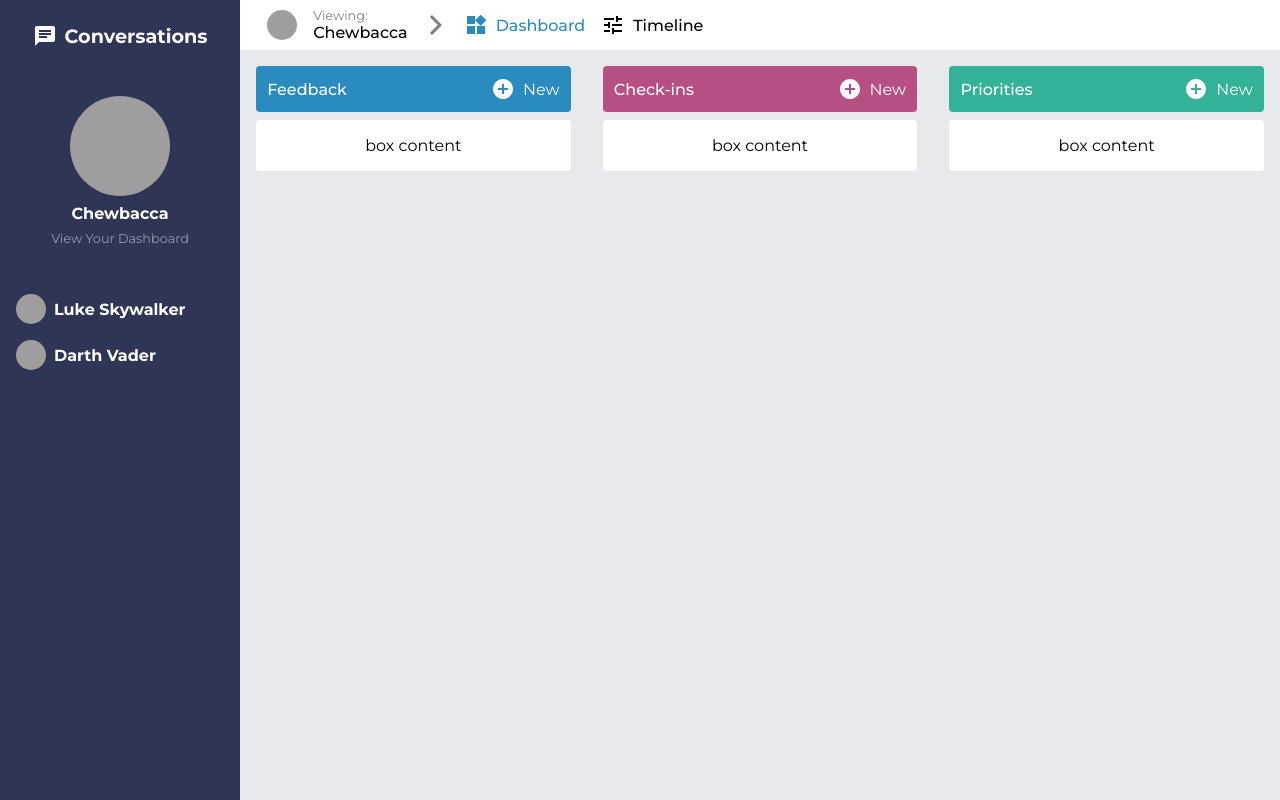
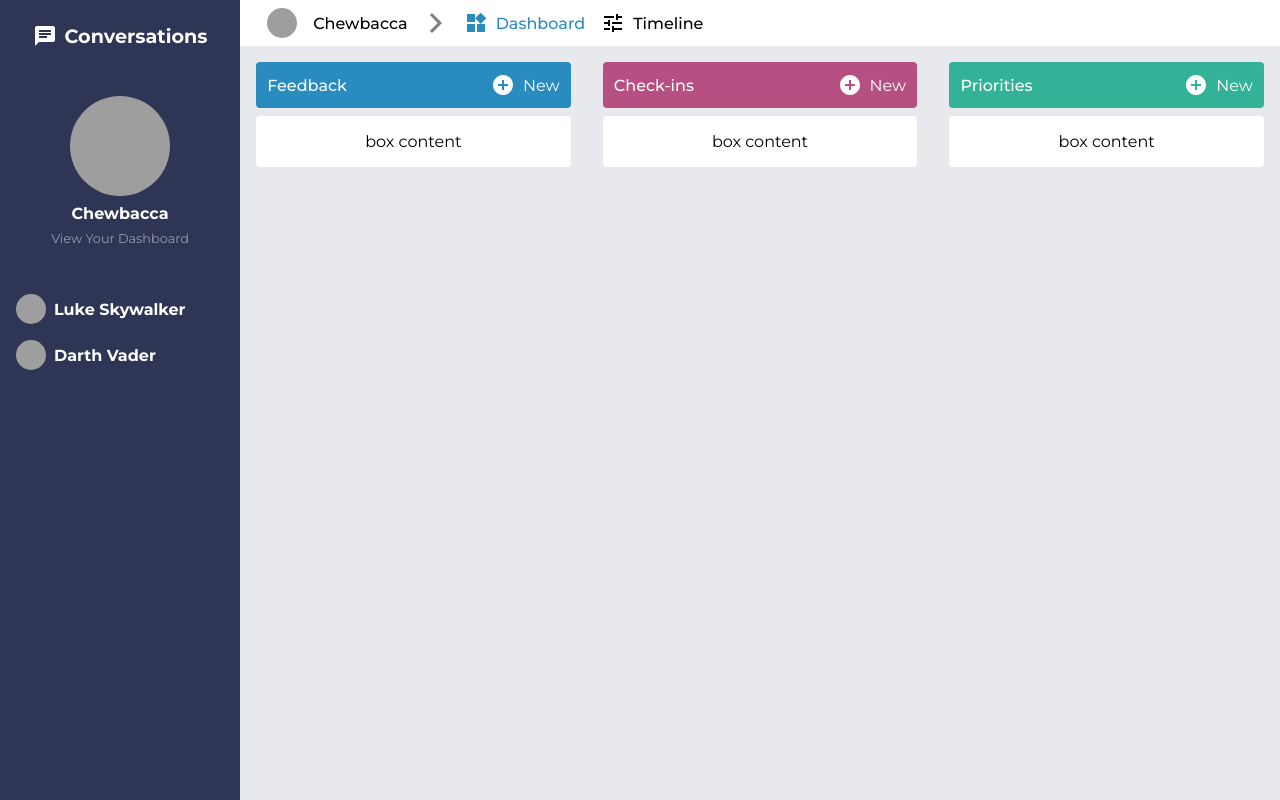
Before and after one commit to CianHub/workhuman-conversations-main-page-reverse-engineer, a React (Create React App) app: page / in a window 1280 px wide. Built offline with nearby package versions, Linux system fonts and the light colour scheme; grey boxes are pictures that could not be loaded.

Commit message:
Add Profile component

```diff
--- a/src/components/display/Header/Header.js
+++ b/src/components/display/Header/Header.js
@@ -7,28 +7,14 @@ import RoundedImage from '../RoundedImage/RoundedImage';
 import { CharacterContext } from '../../../state/CharacterState/CharacterContext';
 
 import './Header.css';
+import Profile from '../Profile/Profile';
 
 const Header = (props) => {
   const [{ currentCharacter }] = useContext(CharacterContext);
 
   return (
     <header className="app-content-header">
-      <div className="app-content-header-profile">
-        <RoundedImage
-          src={currentCharacter.img}
-          alt={currentCharacter.name}
-          width={'30px'}
-          height={'30px'}
-        />
-        <div className="app-content-header-profile-text">
-          <span className="app-content-header-profile-text-viewing">
-            Viewing:
-          </span>
-          <span className="app-content-header-profile-text-username">
-            {currentCharacter.name}
-          </span>
-        </div>
-      </div>
+      <Profile title={'Viewing:'} />
       <div className="app-content-header-arrow">
         <ArrowForwardIosIcon />
       </div>
--- /dev/null
+++ b/src/components/display/Profile/Profile.js
@@ -0,0 +1,31 @@
+import React, { useContext } from 'react';
+import PropTypes from 'prop-types';
+import RoundedImage from '../RoundedImage/RoundedImage';
+import { CharacterContext } from '../../../state/CharacterState/CharacterContext';
+
+const Profile = ({ subtitle }) => {
+  const [{ currentCharacter }] = useContext(CharacterContext);
+
+  return (
+    <div className="app-content-header-profile">
+      <RoundedImage
+        src={currentCharacter.img}
+        alt={currentCharacter.name}
+        width={'30px'}
+        height={'30px'}
+      />
+      <div className="app-content-header-profile-text">
+        <span className="app-content-header-profile-text-viewing">
+          {subtitle}
+        </span>
+        <span className="app-content-header-profile-text-username">
+          {currentCharacter.name}
+        </span>
+      </div>
+    </div>
+  );
+};
+
+Profile.propTypes = {};
+
+export default Profile;
```
